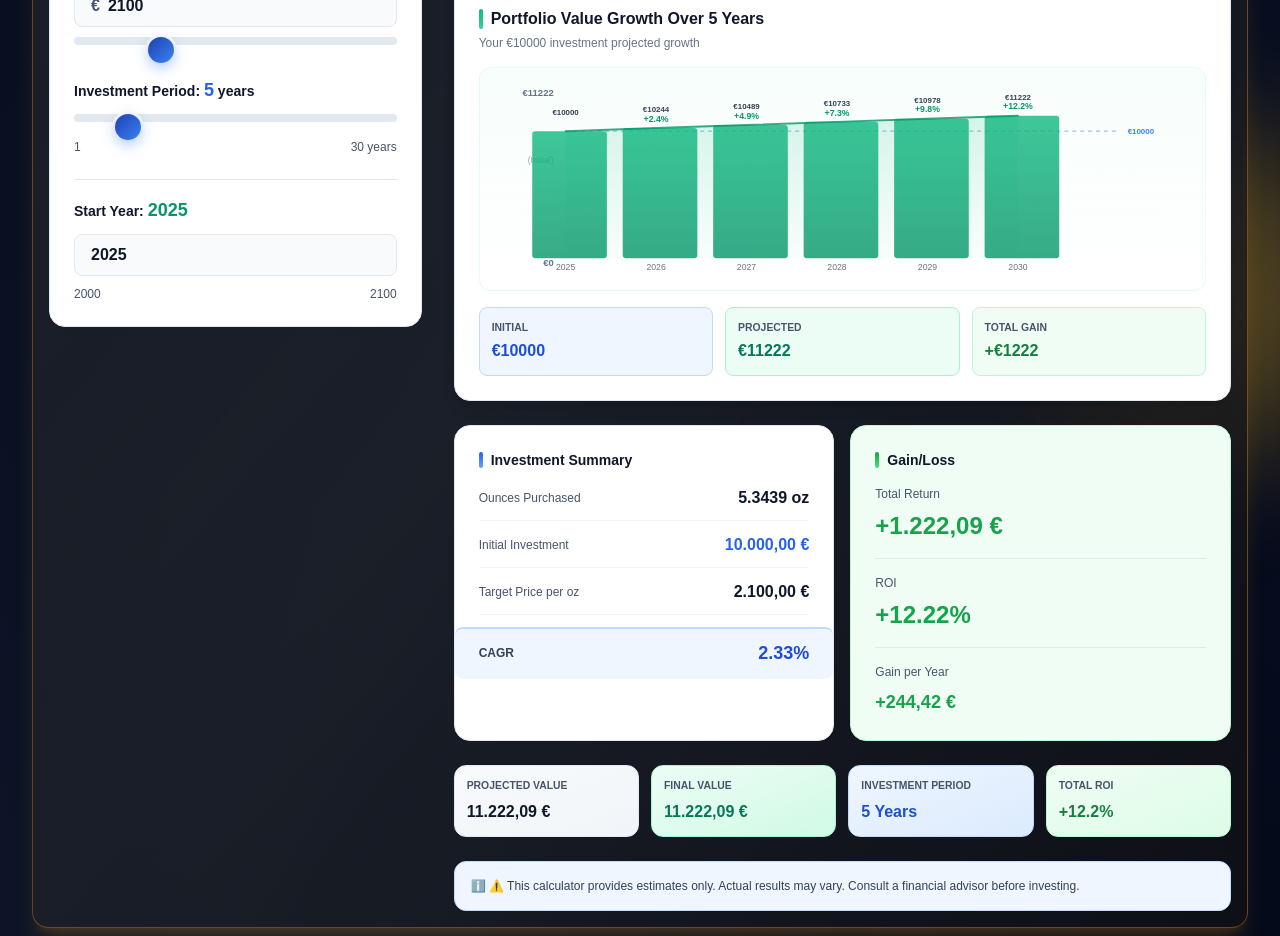
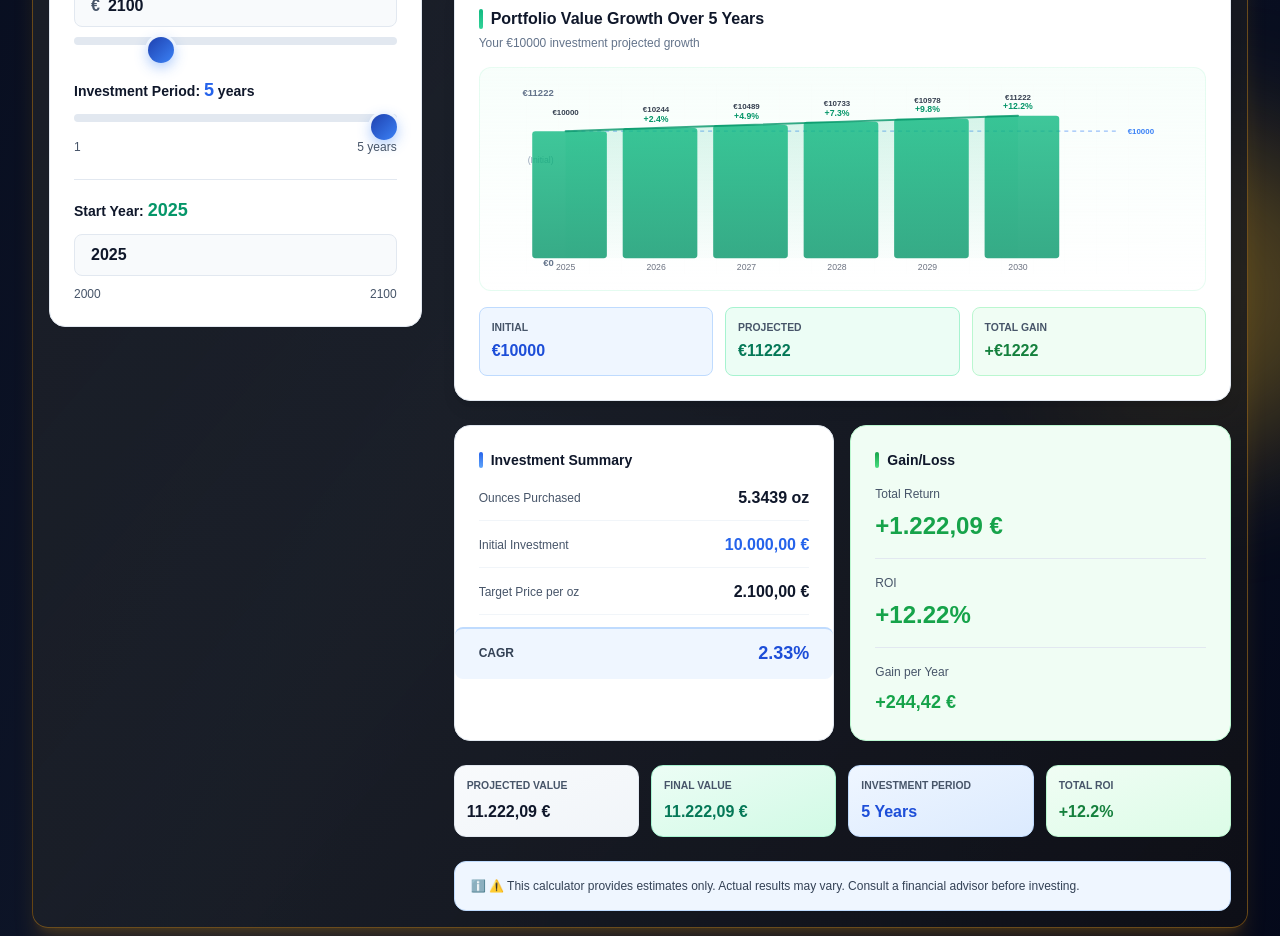
Before and after one commit to quocvietphung/document-intelligence-lab, a Next.js app: page /en/gold in a window 1280 px wide. Shown: the part 1780-2716 px from the top of the page. Built offline with nearby package versions, Linux system fonts and the light colour scheme; no server answers.

Commit message:
Refactor: Update range input for investment years from 30 to 5 for improved user clarity and relevance

```diff
--- a/components/gold/GoldInvestmentCalculator.tsx
+++ b/components/gold/GoldInvestmentCalculator.tsx
@@ -253,7 +253,7 @@ export default function GoldInvestmentCalculator() {
                 <input
                   type="range"
                   min="1"
-                  max="30"
+                  max="5"
                   step="1"
                   value={years}
                   onChange={(e) => setYears(Number(e.target.value))}
@@ -261,7 +261,7 @@ export default function GoldInvestmentCalculator() {
                 />
                 <div className="flex justify-between text-[0.7rem] md:text-xs text-slate-600">
                   <span>1</span>
-                  <span>30 years</span>
+                  <span>5 years</span>
                 </div>
               </div>
 
```
